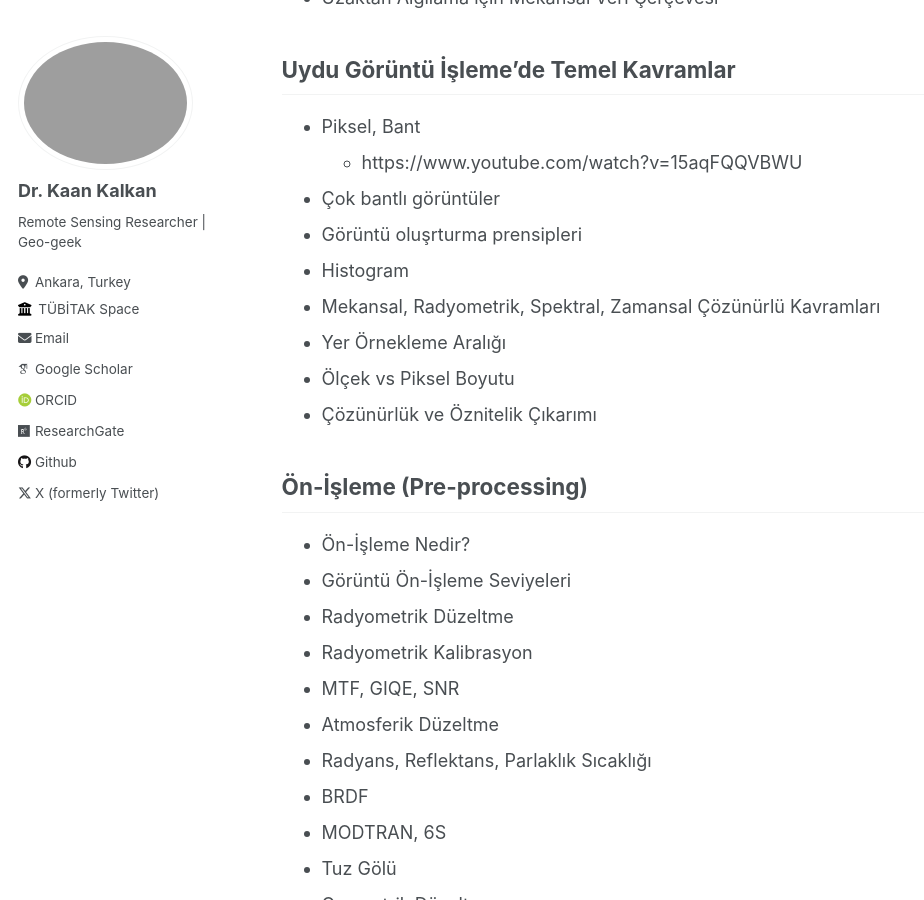
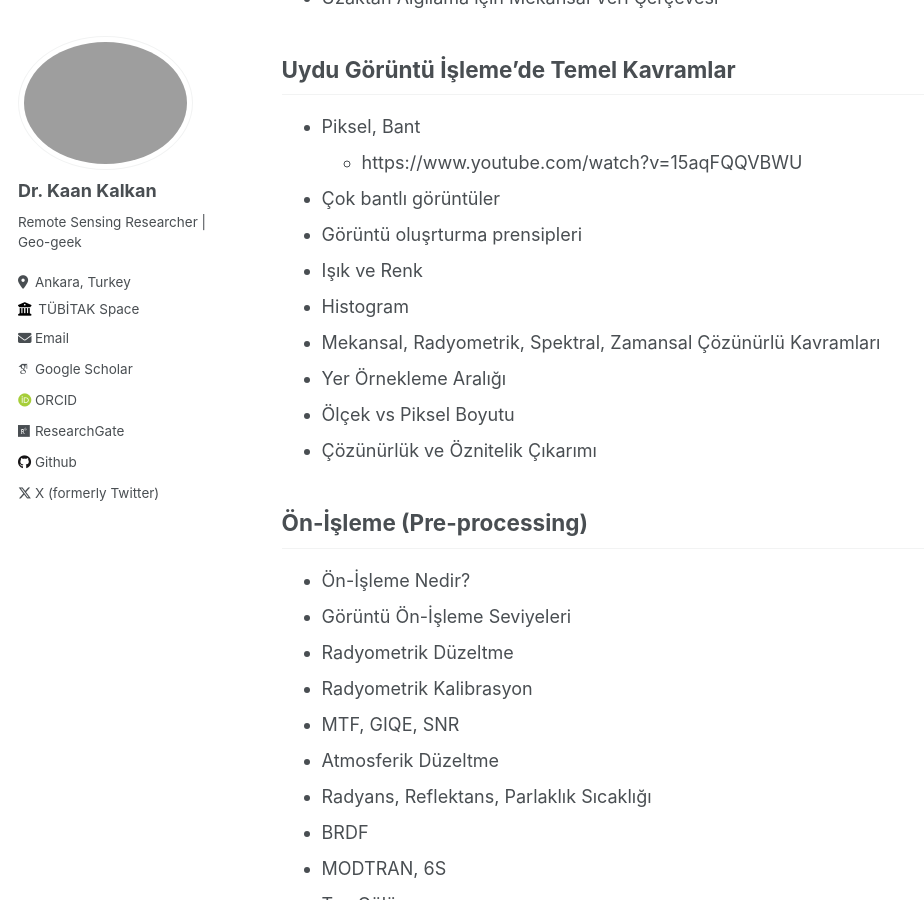
Before and after one commit to kalkan/kalkan.github.io, a Jekyll site: the page built from _teaching/2024-2-etu-ucs635.md, in a window 1280 px wide and 900 px high, scrolled down 2527 px. Shown: the whole window, without its empty margins (0-924 px from the left). Built offline with Jekyll 4.4.1, drawn with Linux system fonts in a browser that asks for light colours; some web fonts are replaced.

Commit message:
Update 2024-2-etu-ucs635.md

```diff
--- a/_teaching/2024-2-etu-ucs635.md
+++ b/_teaching/2024-2-etu-ucs635.md
@@ -71,6 +71,7 @@ Dönem Projesi
   * https://www.youtube.com/watch?v=15aqFQQVBWU
 * Çok bantlı görüntüler
 * Görüntü oluşrturma prensipleri
+* Işık ve Renk
 * Histogram
 * Mekansal, Radyometrik, Spektral, Zamansal Çözünürlü Kavramları
 * Yer Örnekleme Aralığı
```
